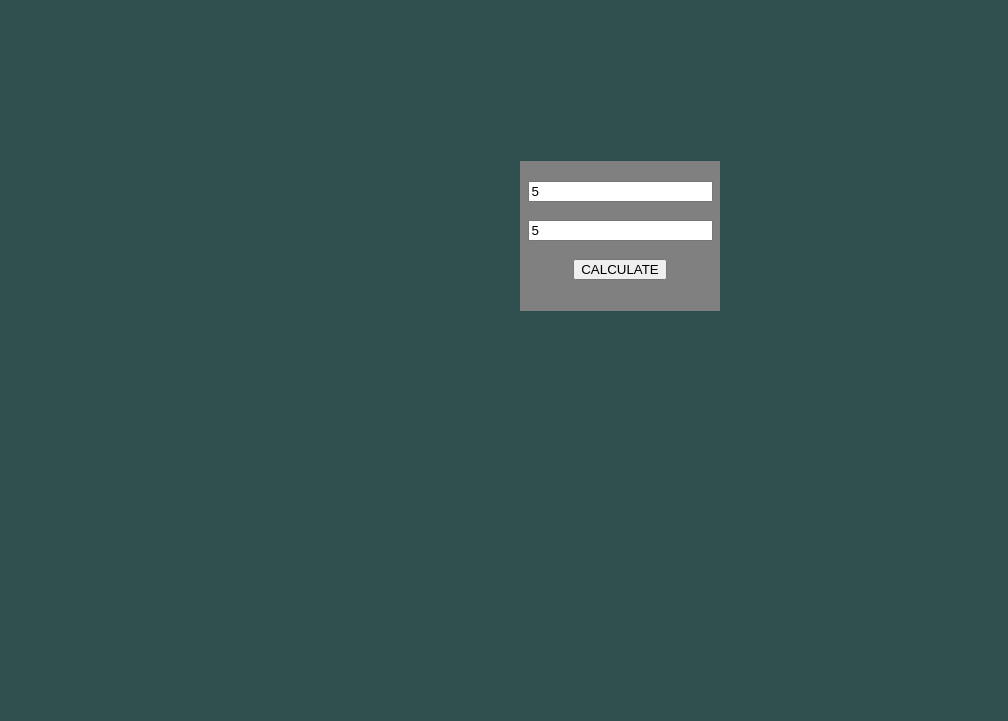
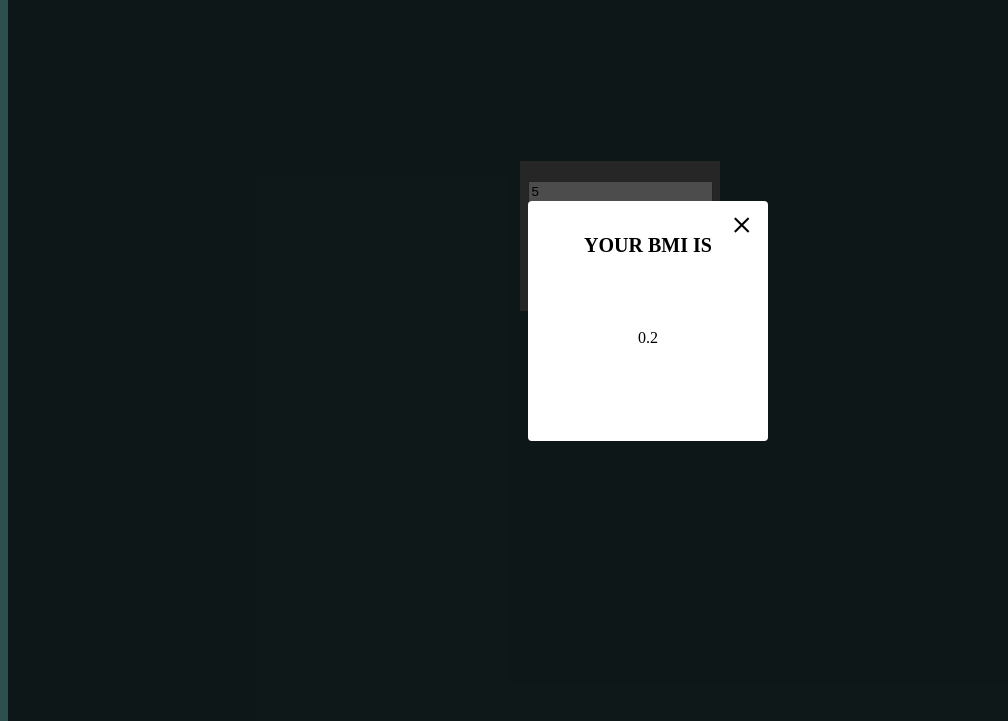
Before and after one commit to adityasunny1189/BMI-CALCULATOR, a plain HTML site: page adityajs/index.html in a window 1280 px wide. Both pictures are taken after typing "5", "5" into the empty fields and a click on the button "CALCULATE". Shown: the part 79-800 px from the top of the page, without its empty margins (0-1008 px from the left). Drawn offline with Linux system fonts and the light colour scheme.

Commit message:
Add files via upload

```diff
--- a/adityajs/index.html
+++ b/adityajs/index.html
@@ -20,6 +20,42 @@
       .body {
         margin-top : 20px;
       }
+      .first
+      {
+          width: 100%;
+          height: 100%;
+          background-color: rgba(0,0,0,0.7);
+          position: absolute;
+          top: 0;
+          display: flex;
+          justify-content: center;
+          align-items: center;
+          display: none;
+      }
+      .second
+      {
+          width : 200px;
+          height : 200px;
+          background-color: white;
+          border-radius: 4px;
+          text-align: center;
+          padding: 20px;
+          position: relative;
+      }
+      .close
+      {
+          position: absolute;
+          top: 0;
+          right: 14px;
+          font-size: 42px;
+          transform: rotate(45deg);
+          cursor: pointer;
+      }
+      .inh
+      {
+        font-size: 20px;
+        margin-bottom: 20px;
+      }
     </style>
   </head>
   <body>
@@ -29,6 +65,15 @@
       <input type="number" class="height" placeholder="Height" name="" required value=""><br><br>
       <button type="button" class="button1" name="button">CALCULATE</button><br><br>
     </form>
+
+    <div id="love" class="first">
+      <div class="second">
+        <div class="close">+</div>
+        <h1 class="inh">YOUR BMI IS</h1><br><br>
+          <p class="content">CONTENT</p>
+        </div>
+    </div>
+
     <script src="index.js"></script>
   </body>
 </html>
--- a/adityajs/index.js
+++ b/adityajs/index.js
@@ -12,5 +12,10 @@ document.querySelector(".button1").addEventListener("click" , function () {
   var body_weight = document.querySelector(".body").value;
   var height = document.querySelector(".height").value;
   var BMI = body_weight / ( height * height );
-  alert("Your body mass index is :  " + BMI);
+  document.querySelector(".content").innerHTML = BMI;
+  document.querySelector('.first').style.display = 'flex';
+  document.querySelector('.close').addEventListener('click',
+  function() {
+      document.querySelector('.first').style.display = 'none';
 });
+});
```
